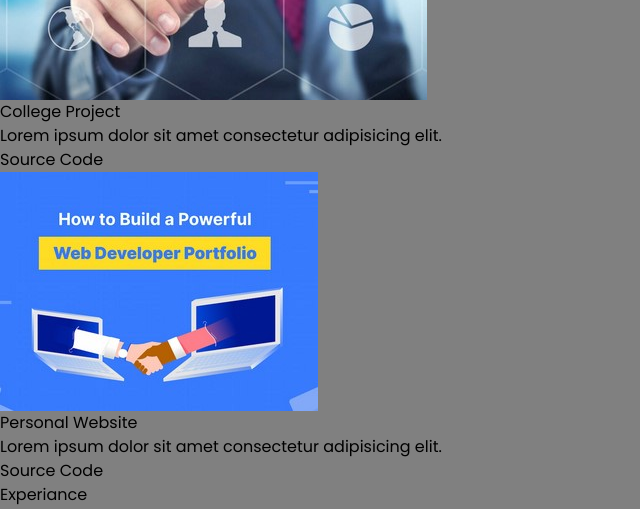
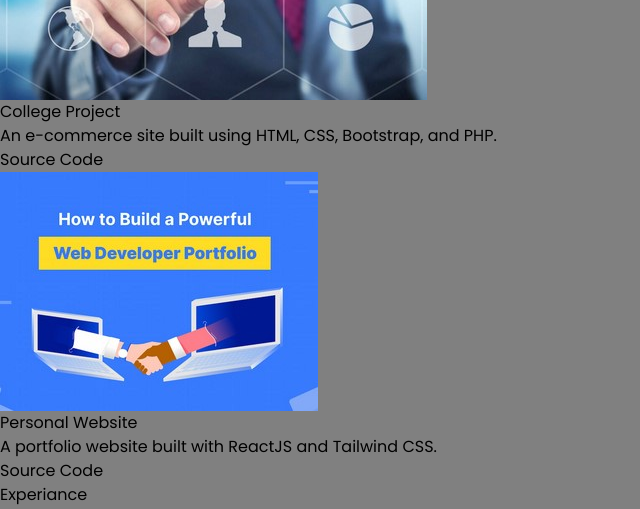
Before and after one commit to RajivMahato68/PersonalProtfolio, a React (Vite) app: page / in a window 1280 px wide. Shown: the part 4940-5449 px from the top of the page, without its empty margins (0-640 px from the left). Built offline with nearby package versions, Linux system fonts and the light colour scheme.

Commit message:
small changes

```diff
--- a/src/components/Card.jsx
+++ b/src/components/Card.jsx
@@ -5,8 +5,8 @@ const Card = ({ logo, name, description }) => {
     <div className='md:w-[300px] md:h-[300px] border-[2px] border-black rounded-lg shadow-lg p-1 cursor-pointer hover:scale-110 duration-300'>
       <img src={logo} alt={name} className='w-[120px] h-[128px] p-1 rounded-full border-[2px] mx-auto' />
       <div className='p-4'>
-        <h2 className='text-xl font-bold px-2 mb-2 text-center'>{name}</h2>
-        <p className='text-gray-600 px-2'>{description}</p>
+        <h2 className='text-xl font-bold px-2 mb-5 text-center'>{name}</h2>
+        <p className='text-gray-600 '>{description}</p>
         <div className='flex justify-center px-3 py-2 space-x-3'>
 
         <button
--- a/src/components/Protfolio.jsx
+++ b/src/components/Protfolio.jsx
@@ -7,13 +7,13 @@ const Protfolio = () => {
       id: 1,
       logo: '/E-commerce.jpg',
       name: "College Project",
-      description: "Lorem ipsum dolor sit amet consectetur adipisicing elit."
+      description: "An e-commerce site built using HTML, CSS, Bootstrap, and PHP."
     },
     {
       id: 2,
       logo: '/Protfolio.jpg',
       name: "Personal Website",
-      description: "Lorem ipsum dolor sit amet consectetur adipisicing elit."
+      description: "A portfolio website built with ReactJS and Tailwind CSS."
     },
   ];
 
@@ -22,7 +22,7 @@ const Protfolio = () => {
       <div>
         <h1 className='text-3xl font-bold mb-5'>Protfolio</h1>
         <span className='underline font-semibold'>Featured Project</span>
-        <div className='grid grid-cols-1 md:grid-cols-3 gap-10 my-5'>
+        <div className='grid grid-cols-1 md:grid-cols-3 py-8 mb-5 gap-10 '>
           {cardItems.map((cardItem) => (
             <Card key={cardItem.id} logo={cardItem.logo} name={cardItem.name} description={cardItem.description} />
           ))}
--- a/src/index.css
+++ b/src/index.css
@@ -6,5 +6,5 @@
 
 body{
     font-family:'Poppins', sans-serif ;
-    background-color: grey;
+    background-color: gray;
 }
```
Also changed, not shown: src/App.jsx (+6 -2 lines).
